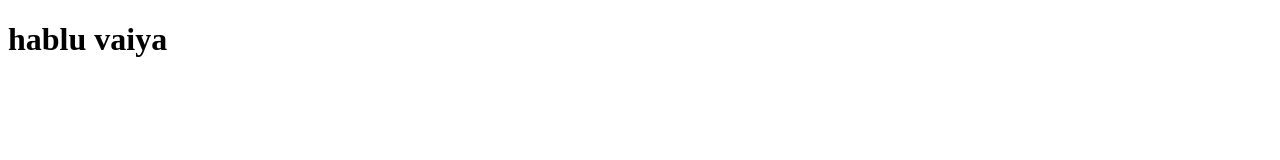
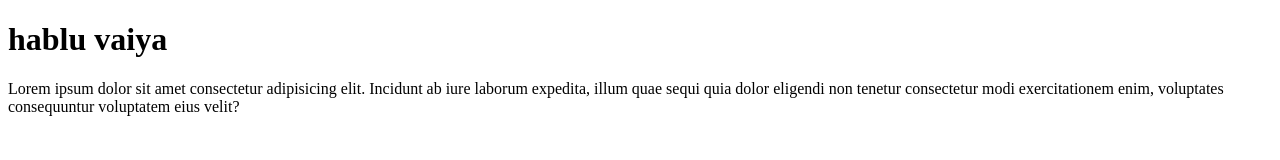
Before and after one commit to kasadul178/second-web, a plain HTML site: page index.html in a window 1280 px wide. Drawn offline with Linux system fonts and the light colour scheme.

Commit message:
Update index.html

```diff
--- a/index.html
+++ b/index.html
@@ -7,5 +7,6 @@
 </head>
 <body>
     <h1>hablu vaiya</h1>
+    <p>Lorem ipsum dolor sit amet consectetur adipisicing elit. Incidunt ab iure laborum expedita, illum quae sequi quia dolor eligendi non tenetur consectetur modi exercitationem enim, voluptates consequuntur voluptatem eius velit?</p>
 </body>
 </html>
```
